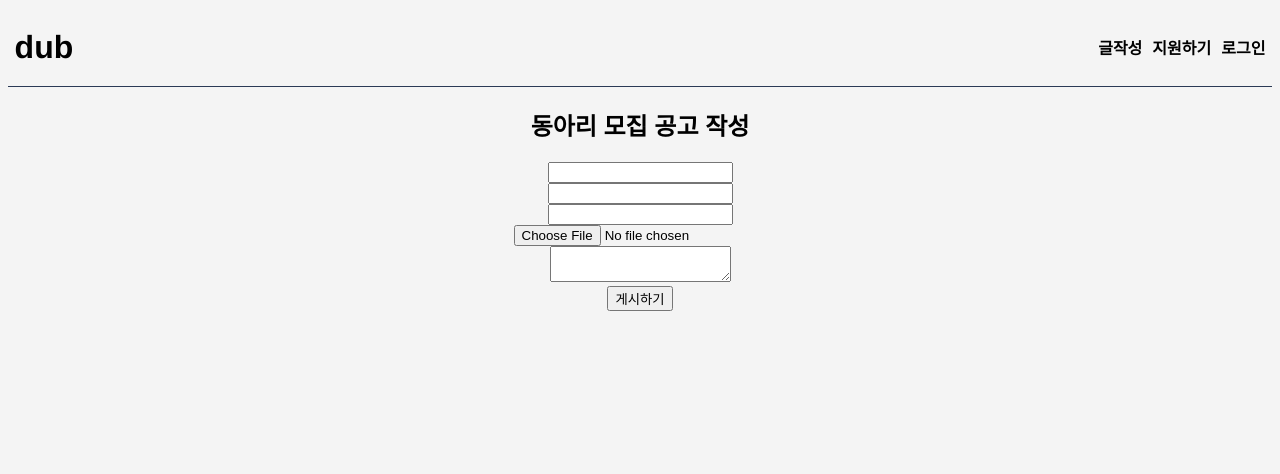
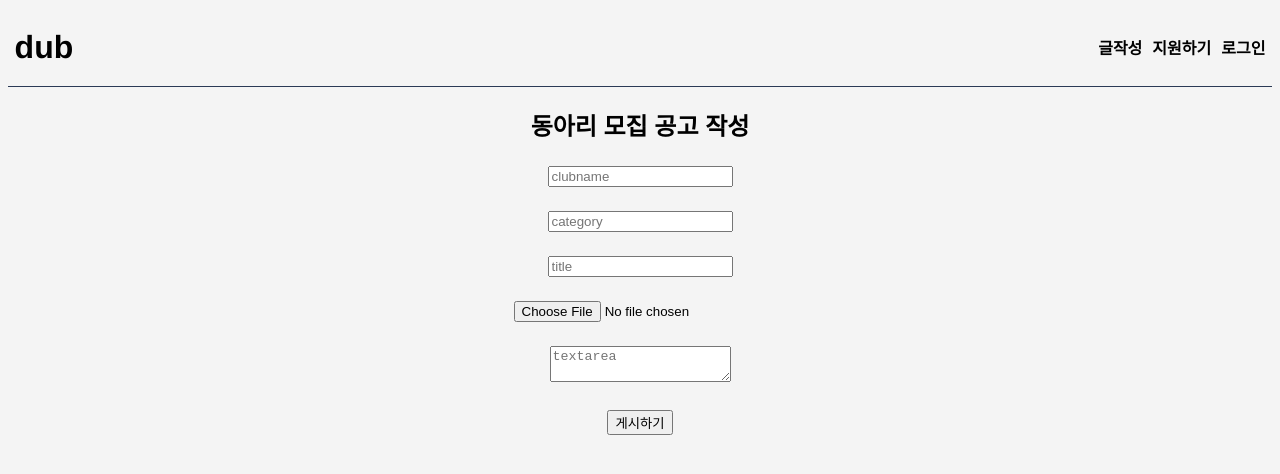
Before and after one commit to Likelion-Kwangwoon/dub_club_wanted, a React (Create React App) app in the folder dub/: page /detailinput in a window 1280 px wide. Shown: the top 474 px of the page. Built offline with nearby package versions, Linux system fonts and the light colour scheme.

Commit message:
input margin, placeholder
margin and placeholder

```diff
--- a/dub/src/components/detailInput/detailInput.jsx
+++ b/dub/src/components/detailInput/detailInput.jsx
@@ -1,6 +1,6 @@
 import React from 'react';
 import { useState } from 'react';
-import axios from 'axios';
+// import axios from 'axios';
 function DetailInput() {
   const [state, setState] = useState({
     image:"",
@@ -9,6 +9,8 @@ function DetailInput() {
     content:"",
     category:""
   });
+
+
 
   const [imageSrc, setImageSrc] = useState('');
 
@@ -45,27 +47,39 @@ function DetailInput() {
   }
 
   return(
+
     <form className='editor'
           onSubmit={(e) => handleSubmit(e)}>
       <h2>동아리 모집 공고 작성</h2>
-      <div>
-        <input name="clubName" value={state.clubName}
+      <div
+        style={{
+          margin: '24px 0',
+        }}>
+        <input name="clubName" placeholder='clubname' value={state.clubName}
         onChange={handleChangeState}
         />
       </div>
-      <div>
-      <input name="category" value={state.category}
+      <div style={{
+          margin: '24px 0',
+        }}>
+      <input name="category" placeholder='category' value={state.category}
         onChange={handleChangeState}
         />
       </div>
-      <div>
-      <input name="title" value={state.title}
+      <div style={{
+          margin: '24px 0',
+        }}>
+      <input name="title" placeholder='title' value={state.title}
         onChange={handleChangeState}
         />
       </div>
-      <div>
+      <div style={{
+          margin: '24px 0',
+        }}>
+
       <input type="file"
             name="image"
+            placeholder='image/jpg/png/jpeg'
             accept="image/jpg, image/png, image/jpeg"
             onChange={(e) => {
               encodeFileToBase64(e.target.files[0]);
@@ -75,8 +89,13 @@ function DetailInput() {
         {imageSrc && <img src={imageSrc} alt='preview-img'/>}
       </div>
       </div>
-      <div>
-      <textarea name="content" value={state.content}
+      <div style={{
+          margin: '24px 0',
+        }}>
+      <textarea name="content" placeholder='textarea' autoSize={{
+          minRows: 3,
+          maxRows: 7,
+        }} value={state.content}
         onChange={handleChangeState}
         />
       </div>
```
